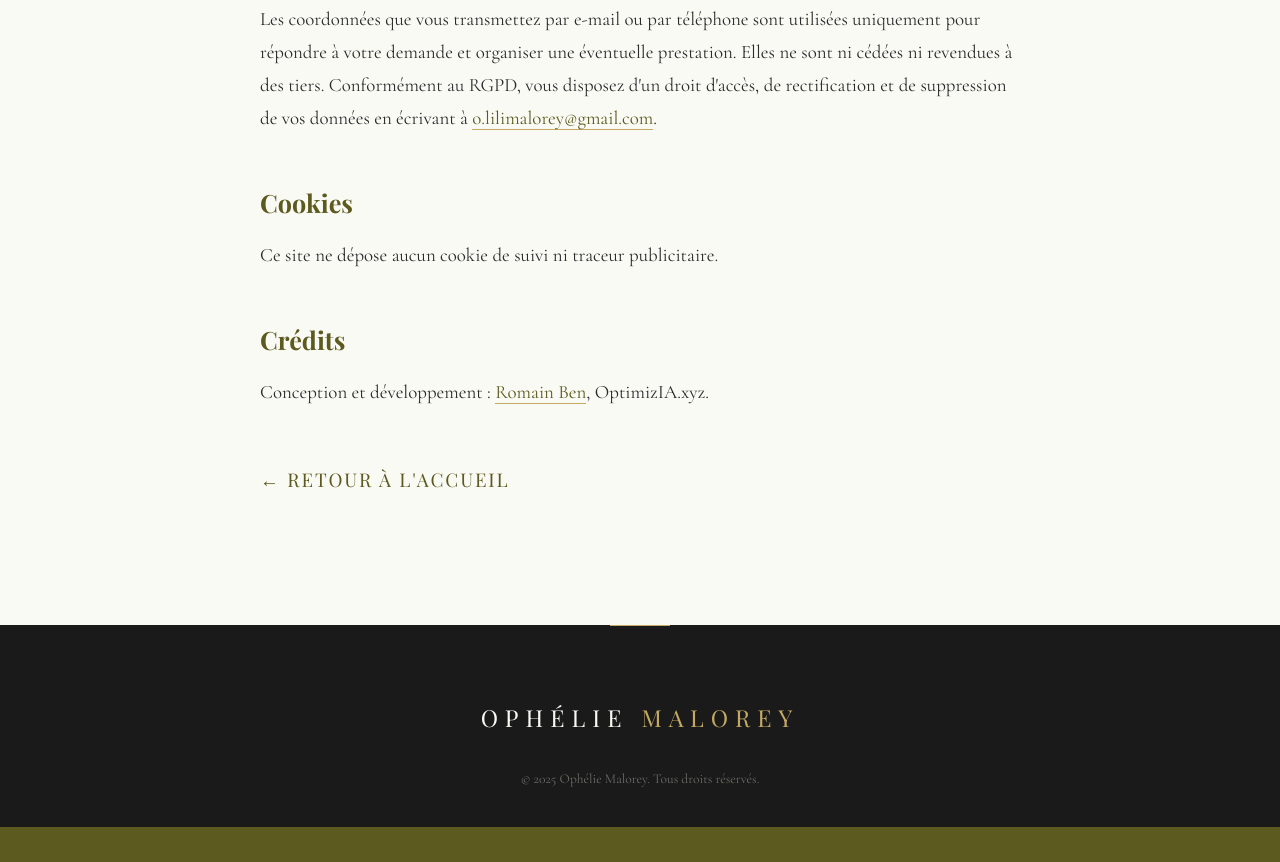
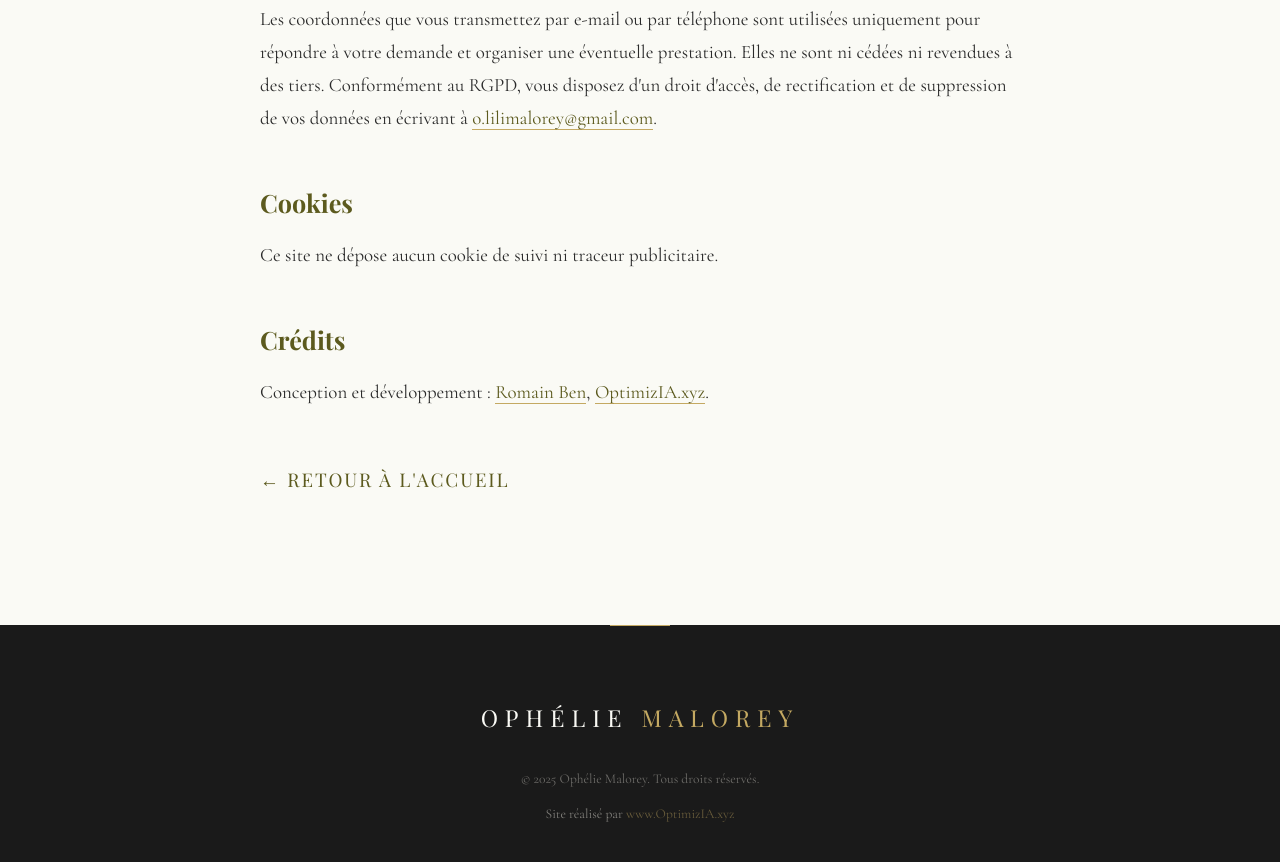
Before and after one commit to BnRomain/SitePhoto_Ophelie, a plain HTML site: page mentions-legales.html in a window 1280 px wide. Shown: the part 1364-2226 px from the top of the page. Before the commit the page ends 2191 px from the top, so only its background shows below. Drawn offline with nearby package versions, Linux system fonts and the light colour scheme; a web font is replaced by a local one.

Commit message:
Footer : crédit OptimizIA.xyz + couleurs titre mentions légales
- Titre/sous-titre page mentions légales en couleurs lisibles (sombre/olive)
- Crédit "Site réalisé par www.OptimizIA.xyz" (lien) dans les deux footers
- Liens crédits mentions : Romain Ben -> romainben.cloud, OptimizIA.xyz -> optimizia.xyz
- Cache-buster CSS v5

Co-Authored-By: Claude Opus 4.8 <noreply@anthropic.com>

```diff
--- a/css/style.css
+++ b/css/style.css
@@ -1108,6 +1108,23 @@ html {
     color: var(--color-gold);
 }
 
+.footer-credit {
+    font-size: 0.75rem;
+    color: var(--color-text-light);
+    opacity: 0.5;
+    margin-top: 0.6rem;
+}
+
+.footer-credit a {
+    color: var(--color-gold);
+    opacity: 0.9;
+    transition: opacity 0.3s var(--ease-smooth);
+}
+
+.footer-credit a:hover {
+    opacity: 1;
+}
+
 /* -------------------------------------------------------
    FAQ
    ------------------------------------------------------- */
@@ -1195,6 +1212,14 @@ html {
 .legal {
     padding: 160px 0 var(--section-padding);
     background-color: var(--color-white);
+}
+
+.legal .section-title {
+    color: var(--color-black);
+}
+
+.legal .section-subtitle {
+    color: var(--color-olive);
 }
 
 .legal-content {
--- a/index.html
+++ b/index.html
@@ -45,7 +45,7 @@
     <link href="https://fonts.googleapis.com/css2?family=Cormorant+Garamond:ital,wght@0,300;0,400;0,500;0,600;0,700;1,300;1,400;1,500&family=Playfair+Display:ital,wght@0,400;0,500;0,600;0,700;1,400;1,500&display=swap" rel="stylesheet">
 
     <!-- Stylesheet -->
-    <link rel="stylesheet" href="css/style.css?v=4">
+    <link rel="stylesheet" href="css/style.css?v=5">
 
     <title>Ophélie Malorey - Photographe Portrait & Mariage à Toulouse</title>
 
@@ -578,6 +578,7 @@
             </nav>
 
             <p class="footer-copy">&copy; 2025 Ophélie Malorey. Tous droits reservés. <a href="mentions-legales.html">Mentions légales</a></p>
+            <p class="footer-credit">Site réalisé par <a href="https://www.optimizia.xyz" target="_blank" rel="noopener noreferrer">www.OptimizIA.xyz</a></p>
         </div>
     </footer>
 
--- a/mentions-legales.html
+++ b/mentions-legales.html
@@ -13,7 +13,7 @@
     <link rel="preconnect" href="https://fonts.googleapis.com">
     <link rel="preconnect" href="https://fonts.gstatic.com" crossorigin>
     <link href="https://fonts.googleapis.com/css2?family=Cormorant+Garamond:ital,wght@0,300;0,400;0,500;0,600&family=Playfair+Display:wght@0,400;0,500;0,600;0,700&display=swap" rel="stylesheet">
-    <link rel="stylesheet" href="css/style.css?v=4">
+    <link rel="stylesheet" href="css/style.css?v=5">
 
     <title>Mentions légales - Ophélie Malorey Photographe</title>
 </head>
@@ -74,7 +74,7 @@
 
                     <h2>Crédits</h2>
                     <p>
-                        Conception et développement : <a href="https://github.com/BnRomain" target="_blank" rel="noopener noreferrer">Romain Ben</a>, OptimizIA.xyz.
+                        Conception et développement : <a href="https://romainben.cloud" target="_blank" rel="noopener noreferrer">Romain Ben</a>, <a href="https://www.optimizia.xyz" target="_blank" rel="noopener noreferrer">OptimizIA.xyz</a>.
                     </p>
 
                     <p class="legal-back"><a href="index.html">&#8592; Retour à l'accueil</a></p>
@@ -87,6 +87,7 @@
         <div class="container">
             <p class="footer-logo">Ophélie <span>Malorey</span></p>
             <p class="footer-copy">&copy; 2025 Ophélie Malorey. Tous droits réservés.</p>
+            <p class="footer-credit">Site réalisé par <a href="https://www.optimizia.xyz" target="_blank" rel="noopener noreferrer">www.OptimizIA.xyz</a></p>
         </div>
     </footer>
 
```
